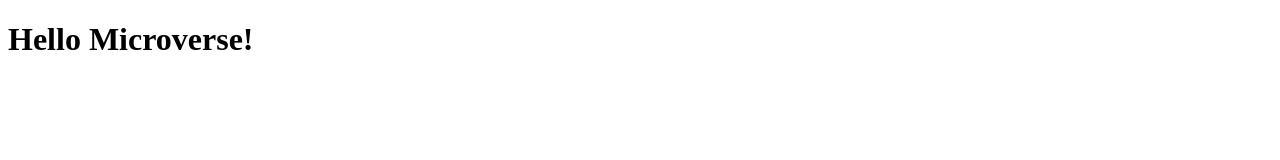
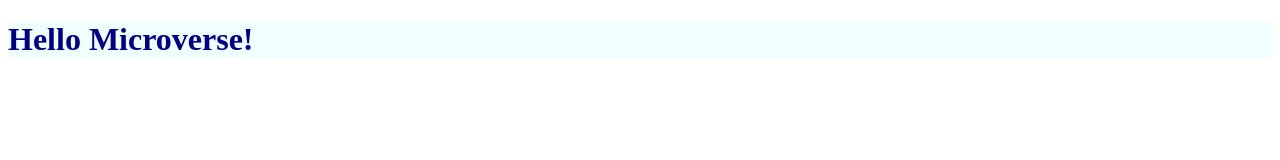
Before and after one commit to AntonioHincapie/Hello_Microverse, a plain HTML site: page index.html in a window 1280 px wide. Drawn offline with Linux system fonts and the light colour scheme.

Commit message:
Second Commit
-Create the style sheet (CSS file).
-Linked the stylesheet (CSS file) with the html file.

```diff
--- /dev/null
+++ b/CSS/style-sheet.CSS
@@ -0,0 +1,4 @@
+h1 {
+  color: darkblue;
+  background-color: azure;
+}
--- a/index.html
+++ b/index.html
@@ -5,7 +5,7 @@
     <meta http-equiv="X-UA-Compatible" content="IE=edge">
     <meta name="viewport" content="width=device-width, initial-scale=1.0">
     <title>Document</title>
-
+    <link rel="stylesheet" href="CSS/style-sheet.CSS">
 </head>
 <body>
    <header><h1>Hello Microverse!</h1></header>
```
